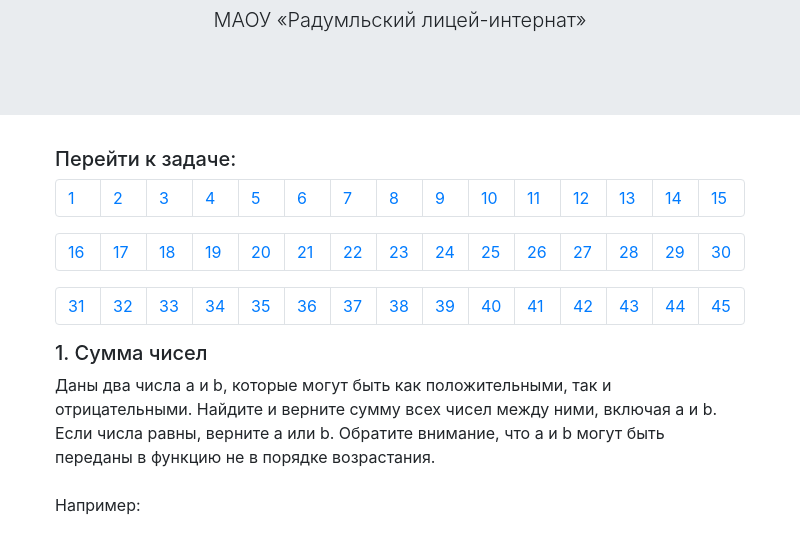
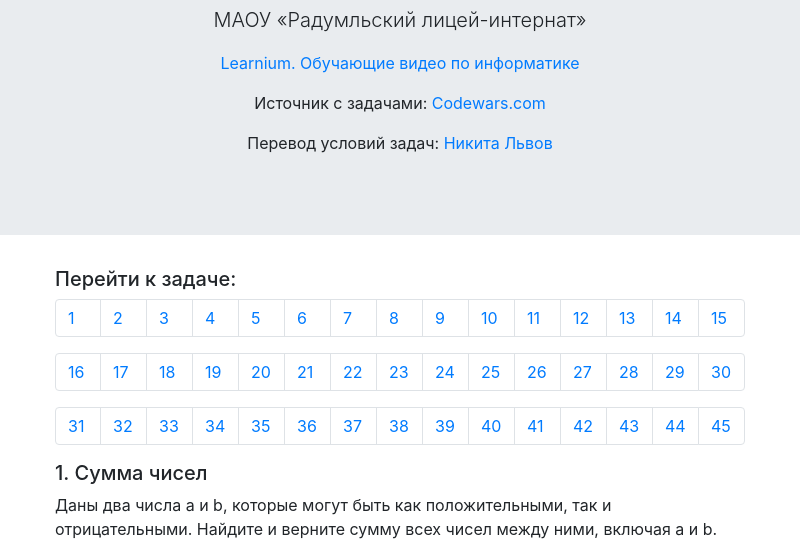
Before and after one commit to LvovNikita/electron-taskbook, an Electron app: page index.html in a window 800 px wide. Shown: the part 201-744 px from the top of the page. Drawn offline with nearby package versions, Linux system fonts and the light colour scheme.

Commit message:
Окончательная версия задачника. Добавлены ссылки. Блок навигации наполняется с помощью jQuery

```diff
--- a/handle.js
+++ b/handle.js
@@ -407,4 +407,11 @@ console.log(tickets([25, 25, 50, 100]));`
   var task_template = $('#task_template').html();
   var compiled_task_template = handlebars.compile(task_template);
   $(".tasks_container").html(compiled_task_template(tasks));
+
+  pagination_blocks = $(".pagination");
+  console.log(pagination_blocks);
+  for(i = 1; i <= 45; i++) {
+    n = Math.floor((i-1)/15);
+    pagination_blocks[n].innerHTML += ('<li class="page-item"><a class="page-link" href="#N'+i+'">'+i+'</a></li>');
+  }
 })
--- a/index.html
+++ b/index.html
@@ -18,61 +18,20 @@
   <div class="jumbotron text-center">
     <h1 class="display-4">Задачник по&nbsp;программированию</h1>
     <p class="lead">МАОУ «Радумльский лицей-интернат»</p>
+    <p><a href="https://www.youtube.com/channel/UCCjI4CpjpL-ndf0el6UAcrw" target="_blank">Learnium. Обучающие видео по информатике</a></p>
+    <p>Источник с задачами: <a href="https://www.codewars.com/" target="_blank">Codewars.com</a></p>
+    <p>Перевод условий задач: <a href="https://nikitalvovsolnechnogorsk.wordpress.com/" target="_blank">Никита Львов</a></p>
   </div>
   <div class="container">
     <div class="row">
       <nav aria-label="Page navigation example" class="col-md-12">
         <h5>Перейти к задаче: </h5>
+        <!-- PAGINATION LINE 1 jQuery Append-->
+        <ul class="pagination"></ul>
+        <!-- PAGINATION LINE 2 jQuery Append-->
+        <ul class="pagination"></ul>
+        <!-- PAGINATION LINE 3 jQuery Append-->
         <ul class="pagination">
-          <li class="page-item"><a class="page-link" href="#N1">1</a></li>
-          <li class="page-item"><a class="page-link" href="#N2">2</a></li>
-          <li class="page-item"><a class="page-link" href="#N3">3</a></li>
-          <li class="page-item"><a class="page-link" href="#N4">4</a></li>
-          <li class="page-item"><a class="page-link" href="#N5">5</a></li>
-          <li class="page-item"><a class="page-link" href="#N6">6</a></li>
-          <li class="page-item"><a class="page-link" href="#N7">7</a></li>
-          <li class="page-item"><a class="page-link" href="#N8">8</a></li>
-          <li class="page-item"><a class="page-link" href="#N9">9</a></li>
-          <li class="page-item"><a class="page-link" href="#N10">10</a></li>
-          <li class="page-item"><a class="page-link" href="#N11">11</a></li>
-          <li class="page-item"><a class="page-link" href="#N12">12</a></li>
-          <li class="page-item"><a class="page-link" href="#N13">13</a></li>
-          <li class="page-item"><a class="page-link" href="#N14">14</a></li>
-          <li class="page-item"><a class="page-link" href="#N15">15</a></li>
-        </ul>
-        <ul class="pagination">
-          <li class="page-item"><a class="page-link" href="#N16">16</a></li>
-          <li class="page-item"><a class="page-link" href="#N17">17</a></li>
-          <li class="page-item"><a class="page-link" href="#N18">18</a></li>
-          <li class="page-item"><a class="page-link" href="#N19">19</a></li>
-          <li class="page-item"><a class="page-link" href="#N20">20</a></li>
-          <li class="page-item"><a class="page-link" href="#N21">21</a></li>
-          <li class="page-item"><a class="page-link" href="#N22">22</a></li>
-          <li class="page-item"><a class="page-link" href="#N23">23</a></li>
-          <li class="page-item"><a class="page-link" href="#N24">24</a></li>
-          <li class="page-item"><a class="page-link" href="#N25">25</a></li>
-          <li class="page-item"><a class="page-link" href="#N26">26</a></li>
-          <li class="page-item"><a class="page-link" href="#N27">27</a></li>
-          <li class="page-item"><a class="page-link" href="#N28">28</a></li>
-          <li class="page-item"><a class="page-link" href="#N29">29</a></li>
-          <li class="page-item"><a class="page-link" href="#N30">30</a></li>
-        </ul>
-        <ul class="pagination">
-          <li class="page-item"><a class="page-link" href="#N31">31</a></li>
-          <li class="page-item"><a class="page-link" href="#N32">32</a></li>
-          <li class="page-item"><a class="page-link" href="#N33">33</a></li>
-          <li class="page-item"><a class="page-link" href="#N34">34</a></li>
-          <li class="page-item"><a class="page-link" href="#N35">35</a></li>
-          <li class="page-item"><a class="page-link" href="#N36">36</a></li>
-          <li class="page-item"><a class="page-link" href="#N37">37</a></li>
-          <li class="page-item"><a class="page-link" href="#N38">38</a></li>
-          <li class="page-item"><a class="page-link" href="#N39">39</a></li>
-          <li class="page-item"><a class="page-link" href="#N40">40</a></li>
-          <li class="page-item"><a class="page-link" href="#N41">41</a></li>
-          <li class="page-item"><a class="page-link" href="#N42">42</a></li>
-          <li class="page-item"><a class="page-link" href="#N43">43</a></li>
-          <li class="page-item"><a class="page-link" href="#N44">44</a></li>
-          <li class="page-item"><a class="page-link" href="#N45">45</a></li>
         </ul>
       </nav>
     </div>
--- a/main.js
+++ b/main.js
@@ -24,7 +24,7 @@ function createWindow () {
   win.loadFile('index.html')
 
   // Open the DevTools.
-  win.webContents.openDevTools()
+  // win.webContents.openDevTools()
 
   // Emitted when the window is closed.
   win.on('closed', () => {
--- a/package.json
+++ b/package.json
@@ -1,6 +1,6 @@
 {
   "name": "electronBook",
-  "version": "1.1.2",
+  "version": "1.1.3",
   "description": "",
   "main": "main.js",
   "scripts": {
```
Also changed, not shown: README.md.
